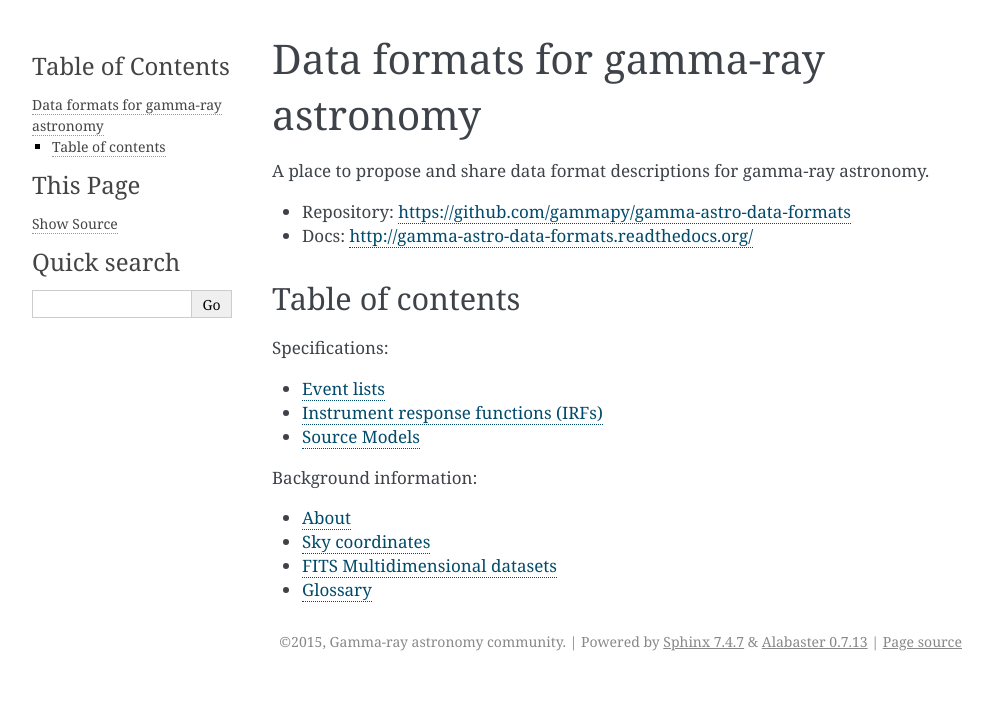
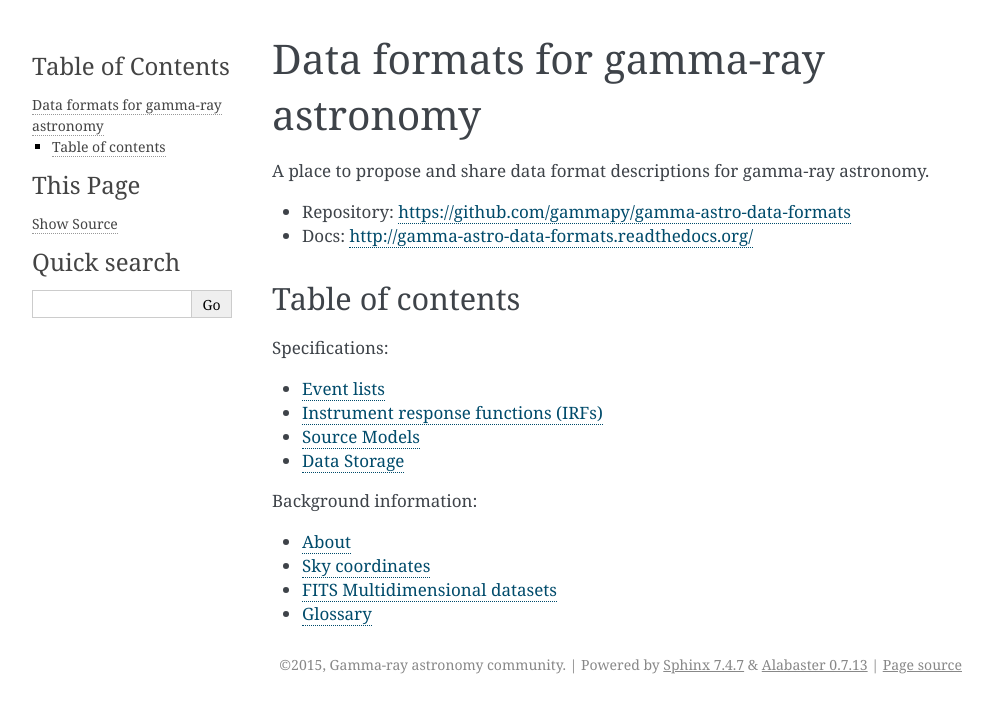
Before and after one commit to open-gamma-ray-astro/gamma-astro-data-formats, a Sphinx documentation site: the page built from source/index.rst, in a window 1280 px wide. Shown: the top 713 px of the page, without its empty margins (148-1141 px from the left). Built offline with Sphinx 7.4.7, drawn with Linux system fonts in a browser that asks for light colours; pages that are not in the unit, such as notebooks, are missing from menus.

Commit message:
Added data_storage link

```diff
--- a/source/index.rst
+++ b/source/index.rst
@@ -19,6 +19,7 @@ Specifications:
    events/index
    irfs/index
    source-models/index
+   data_storage/index
 
 
 Background information:
```
